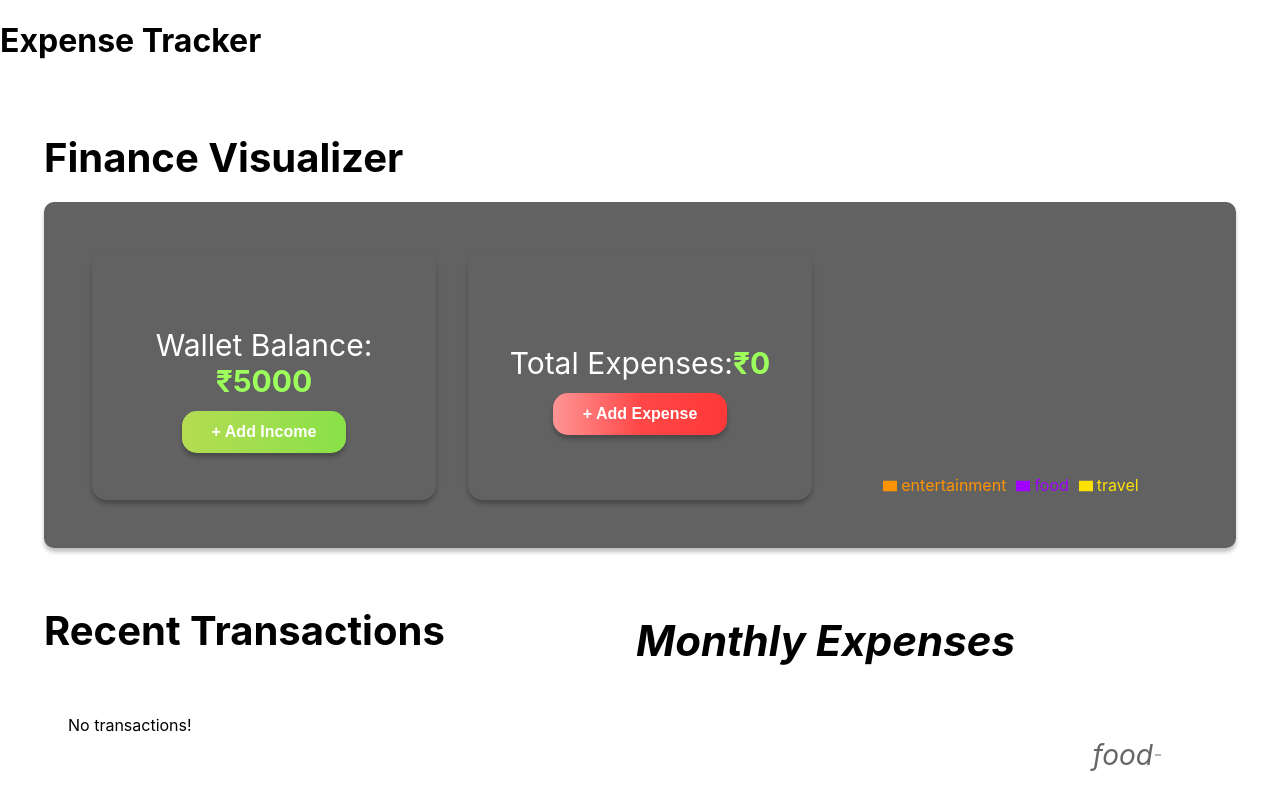
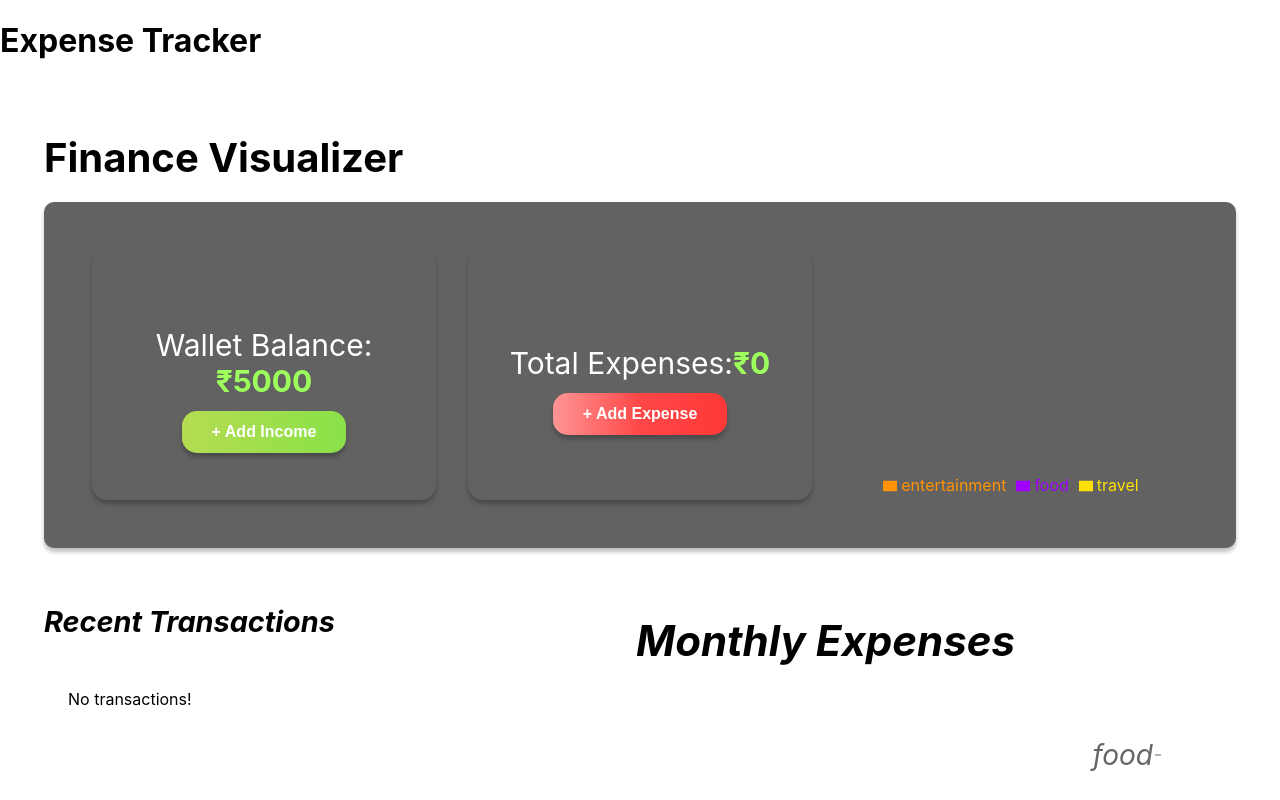
Before and after one commit to BHAGYASHREEKHEMSHETTY/xpensetracker, a React (Create React App) app: page / in a window 1280 px wide. Shown: the top 800 px of the page. Built offline with nearby package versions, Linux system fonts and the light colour scheme.

Commit message:
Your commit message

```diff
--- a/src/components/TransactionList/TransactionList.jsx
+++ b/src/components/TransactionList/TransactionList.jsx
@@ -35,7 +35,7 @@ import Pagination from "../Pagination/Pagination";
 
     return (
         <div className={styles.transactionsWrapper}>
-            {title && <h1>{title}</h1>}
+            {title && <h2>{title}</h2>}
             {transactions.length>0?(
                 <div className={styles.list}>
                     <div>
```
